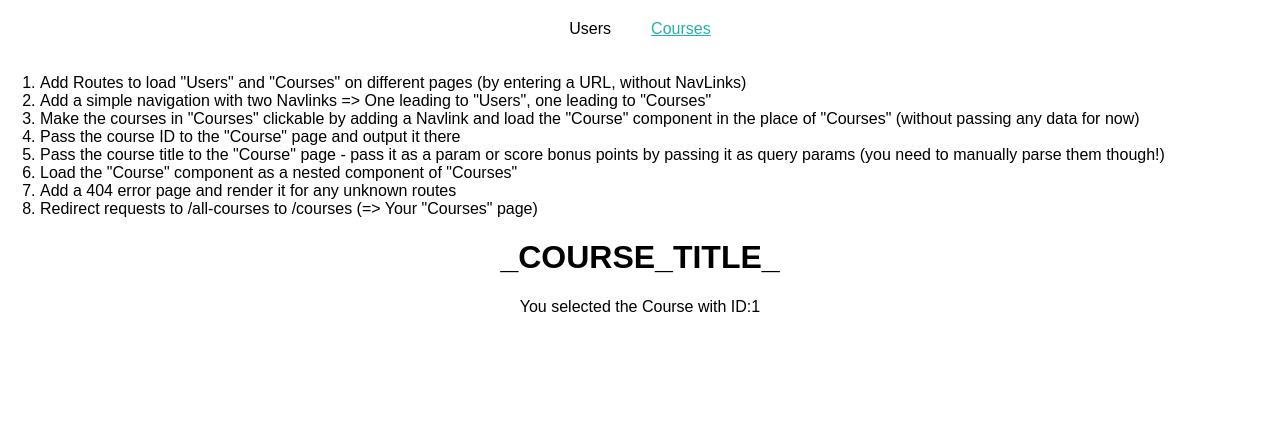
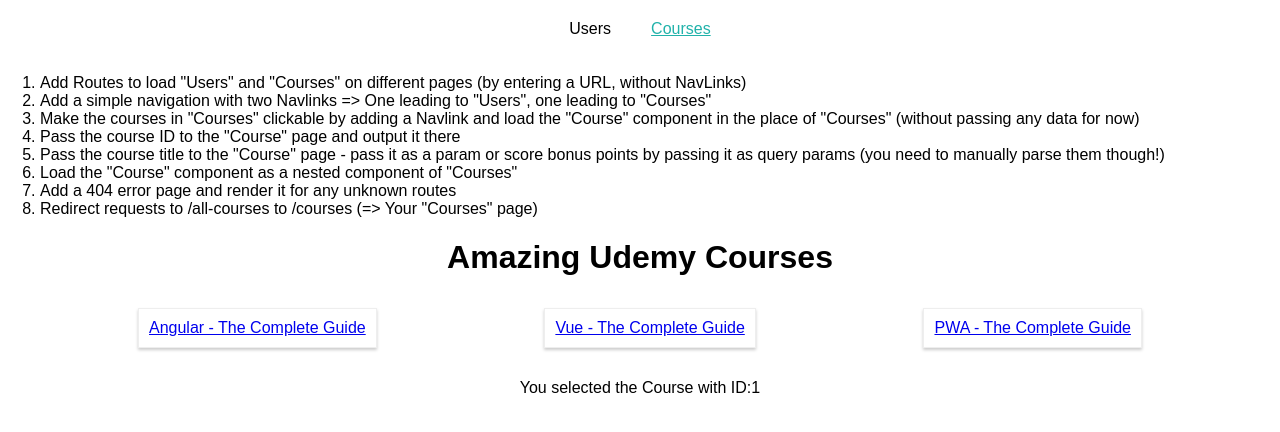
Before and after one commit to chocolatech/react-complete-guide, a React (Create React App) app: page /courses/1 in a window 1280 px wide. Shown: the top 432 px of the page. Built offline with nearby package versions, Linux system fonts and the light colour scheme.

Commit message:
add routing to project

```diff
--- a/src/App.js
+++ b/src/App.js
@@ -1,9 +1,10 @@
 import React, { Component } from 'react';
-import { Route, Switch, NavLink } from 'react-router-dom'
+import { Route, Switch, NavLink, Redirect } from 'react-router-dom'
 
 import Courses from './containers/Courses/Courses';
 import Course from './containers/Course/Course'
 import Users from './containers/Users/Users';
+import NoMatch from './components/NoMatch/NoMatch'
 
 class App extends Component {
   render() {
@@ -32,8 +33,10 @@
         </ol>
         <Switch>
           <Route path="/users" component={Users} />
-          <Route path="/courses/:id" component={Course} />
+          {/* <Route path="/courses/:id" component={Course} /> */}
           <Route path="/courses" component={Courses}/>
+          <Redirect from="/all-courses" to="/courses"/>
+          <Route component={NoMatch}/>
         </Switch>
 
       </div>
--- /dev/null
+++ b/src/components/NoMatch/NoMatch.js
@@ -0,0 +1,6 @@
+import React from 'react'
+const noMatch = () => (
+    <h1 style={{ textAlign: 'center' }}>Page not found!</h1>
+)
+
+export default noMatch
--- a/src/containers/Course/Course.js
+++ b/src/containers/Course/Course.js
@@ -1,10 +1,33 @@
 import React, { Component } from 'react';
 
 class Course extends Component {
-    render () {
+
+    state = {
+        courseTitle: ''
+    }
+
+    componentDidMount() {
+        this.parseQueryParams()
+    }
+
+    componentDidUpdate() {
+        this.parseQueryParams()
+    }
+
+    parseQueryParams() {
+        console.log(this.props)
+        const query = new URLSearchParams(this.props.location.search)
+        for (let param of query.entries()) {
+            if (this.state.courseTitle !== param[1]) {
+                this.setState({ courseTitle: param[1] })
+            }
+        }
+    }
+
+    render() {
         return (
             <div>
-                <h1>_COURSE_TITLE_</h1>
+                <h1>{this.state.courseTitle}</h1>
                 <p>You selected the Course with ID:{this.props.match.params.id}</p>
             </div>
         );
--- a/src/containers/Courses/Courses.js
+++ b/src/containers/Courses/Courses.js
@@ -1,5 +1,6 @@
 import React, { Component } from 'react';
-import { NavLink } from 'react-router-dom'
+import { NavLink, Route } from 'react-router-dom'
+import Course from '../Course/Course'
 
 import './Courses.css';
 
@@ -19,12 +20,16 @@
                 <section className="Courses">
                     {
                         this.state.courses.map(course => {
-                            return (<NavLink key={course.id} to={this.props.match.url +'/'+ course.id}>
+                            return (<NavLink key={course.id} to={{
+                                pathname: this.props.match.url + '/' + course.id,
+                                search: '?title=' + course.title
+                            }}>
                                 <article className="Course" >{course.title}</article>
                             </NavLink>);
                         })
                     }
                 </section>
+                <Route path={this.props.match.url + '/:id'} component={Course} />
             </div>
         );
     }
```
